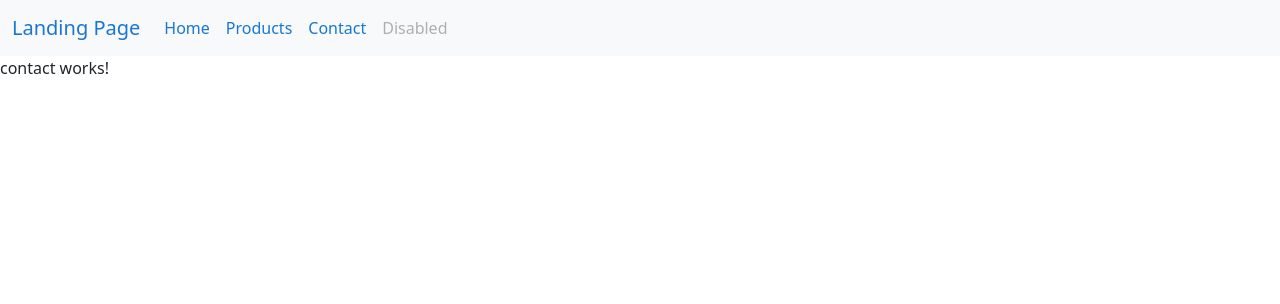
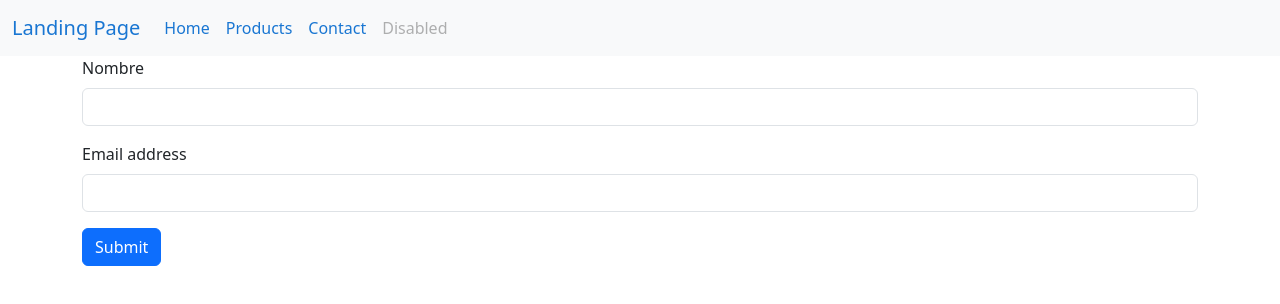
Before and after one commit to cmargok/initial-app, an Angular app: page /contact in a window 1280 px wide. Shown: the top 304 px of the page. Built offline with nearby package versions, Linux system fonts and the light colour scheme.

Commit message:
template form

```diff
--- a/src/app/app.module.ts
+++ b/src/app/app.module.ts
@@ -6,6 +6,7 @@
 import { ProductsComponent } from './products/products.component';
 import { ContactComponent } from './contact/contact.component';
 import { ProductDetailComponent } from './product-detail/product-detail.component';
+import { FormsModule, ReactiveFormsModule } from '@angular/forms';
 
 @NgModule({
   declarations: [
@@ -17,7 +18,9 @@
   ],
   imports: [
     BrowserModule,
-    AppRoutingModule
+    AppRoutingModule,
+    FormsModule,
+    ReactiveFormsModule
   ],
   providers: [],
   bootstrap: [AppComponent]
--- a/src/app/contact/contact.component.html
+++ b/src/app/contact/contact.component.html
@@ -1 +1,14 @@
-<p>contact works!</p>
+<div class="container">
+    <form #miFormulario="ngForm" (ngSubmit)="send()">
+        <div class="mb-3">
+            <label for="name" class="form-label">Nombre</label>
+            <input type="text" class="form-control" id="name" [(ngModel)]="user.name" required [ngModelOptions]="{standalone:true}">
+          </div>
+        <div class="mb-3">
+          <label for="email" class="form-label">Email address</label>
+          <input type="email" class="form-control" id="email" [(ngModel)]="user.email" required [ngModelOptions]="{standalone:true}">
+        </div>
+
+        <button type="submit" class="btn btn-primary">Submit</button>
+      </form>
+</div>
--- a/src/app/contact/contact.component.ts
+++ b/src/app/contact/contact.component.ts
@@ -7,4 +7,13 @@
 })
 export class ContactComponent {
 
+  public user: any  = {
+    name: '',
+    email: '',
+  };
+
+send() {
+  console.log(this.user);
 }
+
+}
```
Also changed, not shown: 1 other file (tests, documents, lock files or other folders).
